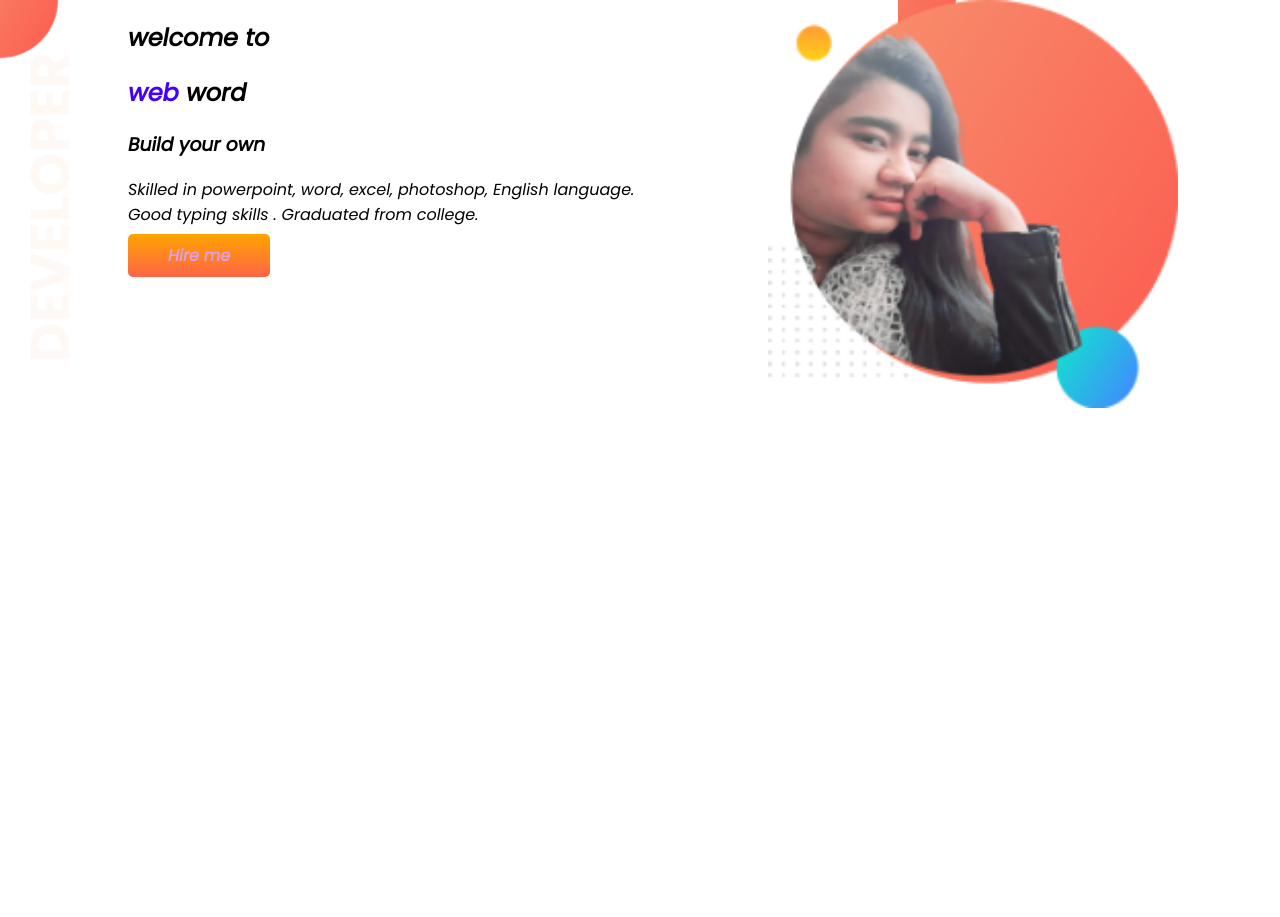
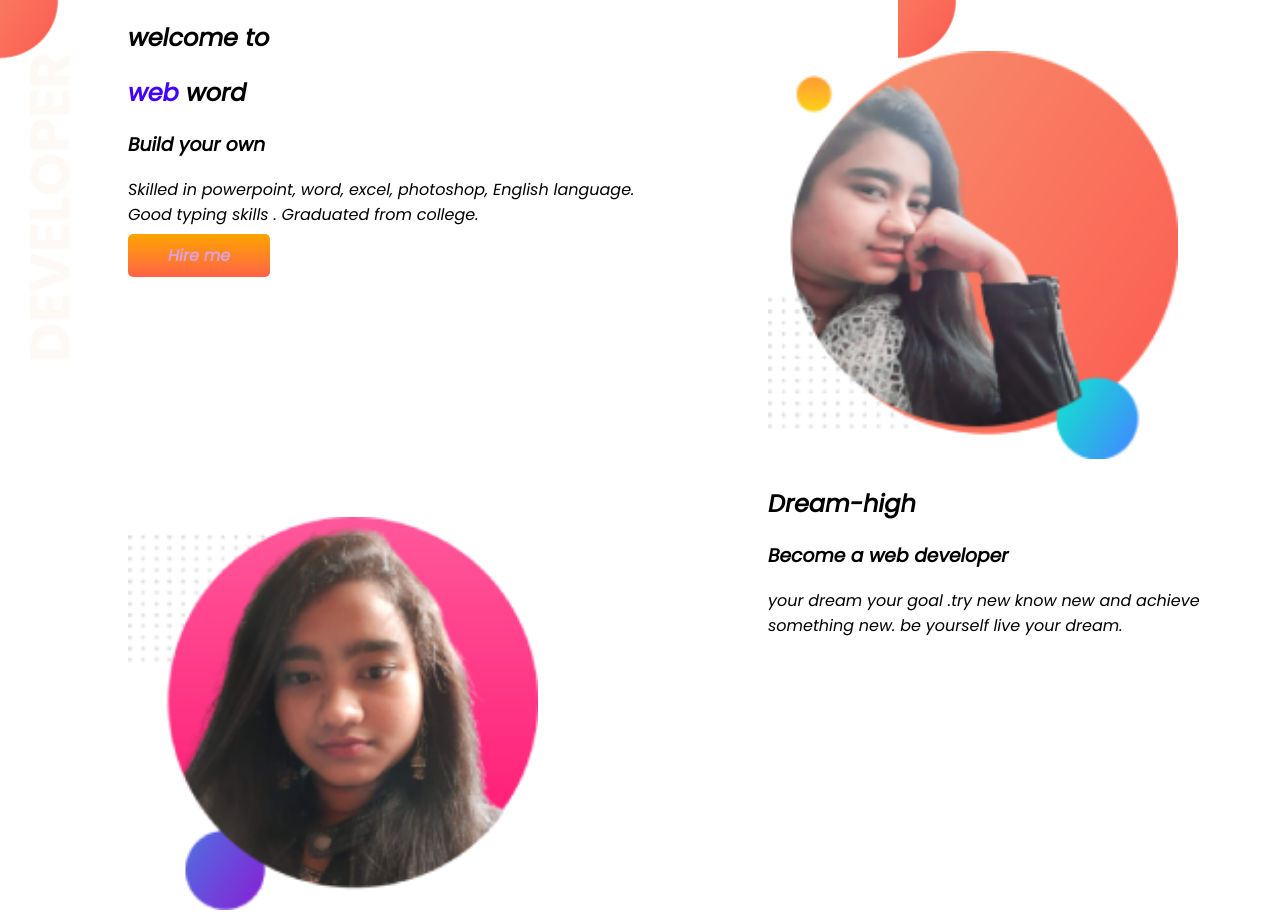
Before and after one commit to NusratNiha02/Developer-portfolio, a plain HTML site: page index.html in a window 1280 px wide. Before the commit the page ends 800 px from the top, so only its background shows below. Drawn offline with Linux system fonts and the light colour scheme.

Commit message:
Dream added

```diff
--- a/index.html
+++ b/index.html
@@ -27,6 +27,18 @@
             <img src="images/my-pic-bg.png" alt="">
         </div>
     </section>
+    <section class="Dream-high">
+        <div class="half-width">
+            <img src="images/my-pic-bg2.png" alt="">
+        </div>
+        <div class="half-width">
+            <h1>Dream-high</h1>
+            <h3>Become a web developer</h3>
+            <p>your dream your goal .try new know new and achieve something new. be yourself live your dream.</p>
+        </div>
+
+    </section>
+
 </body>
 
 </html>
--- a/style.css
+++ b/style.css
@@ -17,6 +17,7 @@ section{
 }
 .half-width img{
     width: 80%;
+    padding-top:10% ;
 }
 .link-button{
     border-radius: 5px;
```
Also changed, not shown: images/my-pic-bg2.png (added).
